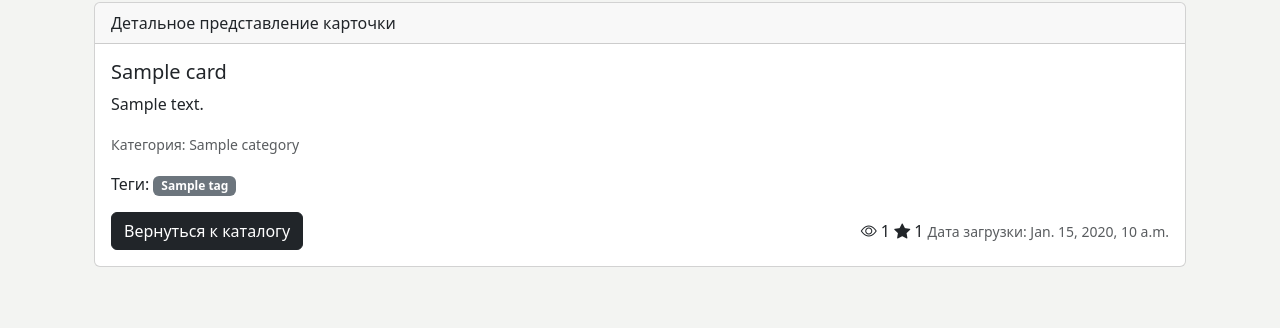
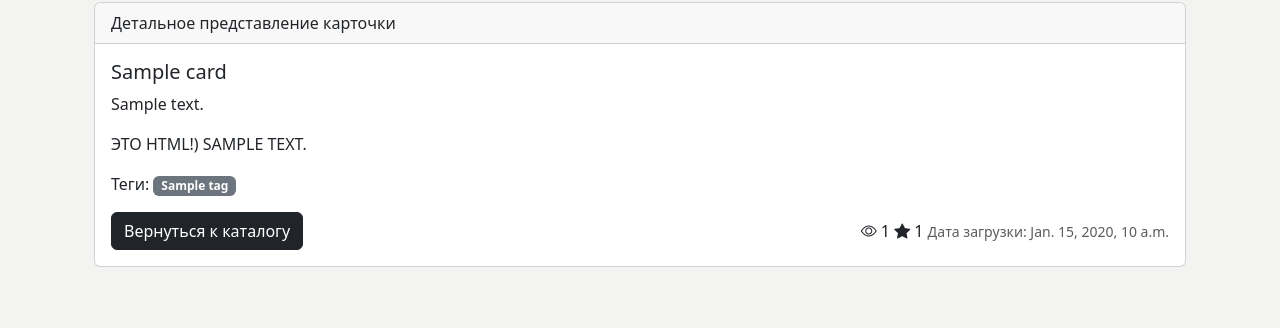
Before and after one commit to VladimirMonin/django_329, a Django app: template cards/templates/cards/card_detail.html in a window 1280 px wide. Shown: the part 102-430 px from the top of the page. Run offline with Django 3.2, Linux system fonts and the light colour scheme; the template is opened without the code that fills it: most values are stand-ins (such as "Sample title", 1, 10 or a date in 2020); some libraries are stand-ins or nearby versions.

Commit message:
lesson_57: шаблонный тег работает. Переместил в нужное место, поправил синтаксис тега

```diff
--- a/cards/templates/cards/card_detail.html
+++ b/cards/templates/cards/card_detail.html
@@ -1,4 +1,5 @@
 {% extends 'base.html' %}
+{% load markdown_to_html %}
 {% block content %}
 <!-- Детальное представление карточки cards/templates/cards/detail_card.html
  расширяет базовый шаблон base.html -->
@@ -10,7 +11,10 @@
     <div class="card-body">
       <h5 class="card-title">{{ card.question }}</h5>
       <p class="card-text">{{ card.answer }}</p>
-      <p class="card-text"><small class="text-muted">Категория: {{ card.category }}</small></p>
+<!--      <p class="card-text"><small class="text-muted">Категория: {{ card.category }}</small></p>-->
+<!--      Тестируем markdown_to_html -->
+        <p class="card-text">{% markdown_to_html card.answer %}</p>
+
       <p class="card-text">
         Теги:
         {% for tag in card.tags %}
--- /dev/null
+++ b/cards/templatetags/markdown_to_html.py
@@ -0,0 +1,33 @@
+"""
+Пользовательский шаблонный тег для шаблонизатора Django,
+который преобразует текст из формата Markdown в HTML.
+
+Используется в следующих шаблонах:
+
+1. cards/templates/cards/include/card_preview.html
+2. cards/templates/cards/card_detail.html
+
+template - это объект, который предоставляет доступ к библиотеке шаблонов Django.
+template.Library - это класс, который предоставляет доступ к библиотеке тегов и фильтров Django.
+@register.simple_tag - это декоратор, который регистрирует функцию в качестве простого тега шаблона.
+name='markdown_to_html' - это имя тега, которое будет использоваться в шаблоне.
+"""
+
+from django import template
+
+register = template.Library()
+
+
+@register.simple_tag(name='markdown_to_html')
+def markdown_to_html(markdown_text: str) -> str:
+    """
+    Преобразует текст из формата Markdown в HTML
+    ЭТО УЧЕБНЫЙ ПРИМЕР БЕЗ РЕАЛЬНОГО ФУНКЦИОНАЛА
+
+    :param markdown_text: Текст в формате Markdown
+    :return: Текст в формате HTML
+    """
+    # Преобразование Markdown в HTML
+    html_text = "ЭТО HTML!) " + markdown_text.upper()
+
+    return html_text
```
Also changed, not shown: cards/templates/cards/templatetags/markdown_to_html.py (deleted, +0 -9 lines), cards/templatetags/__init__.py (added).
